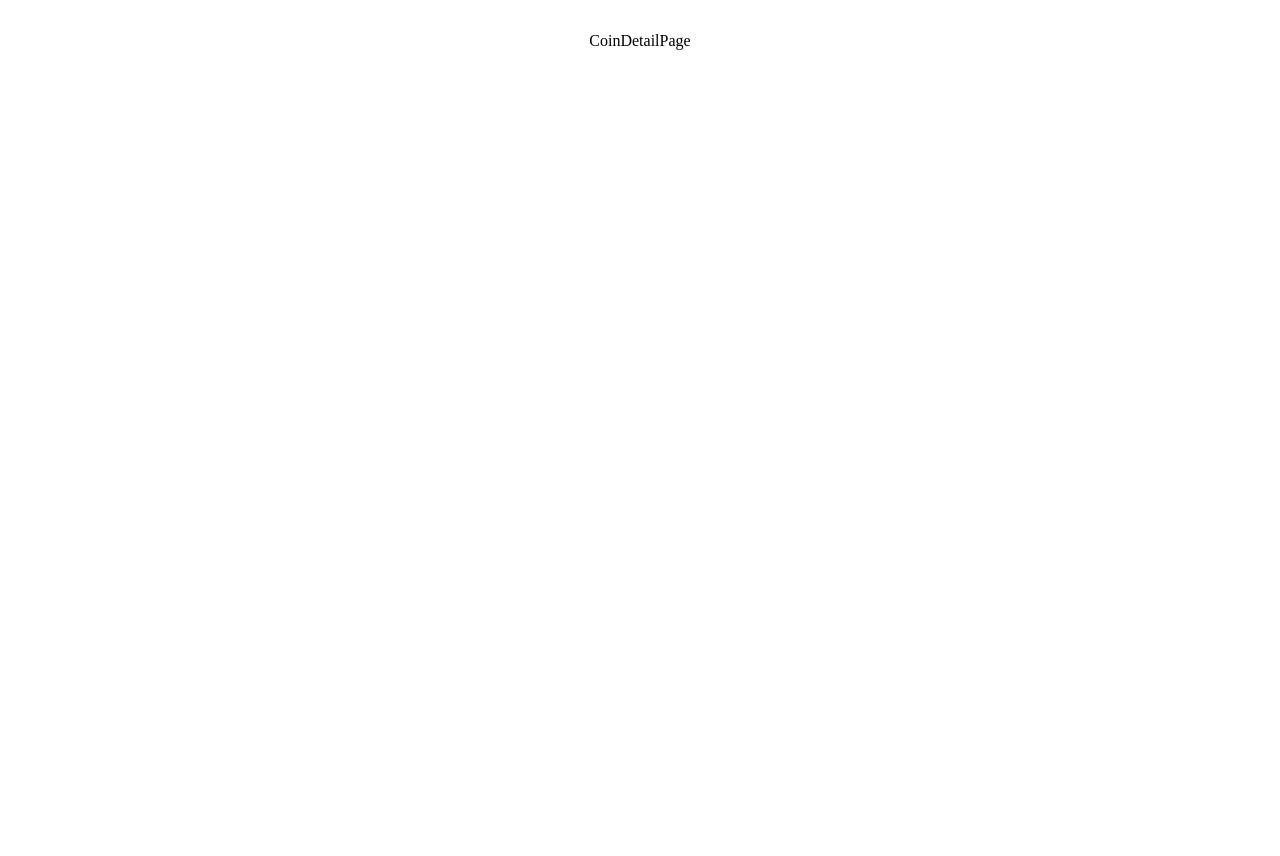
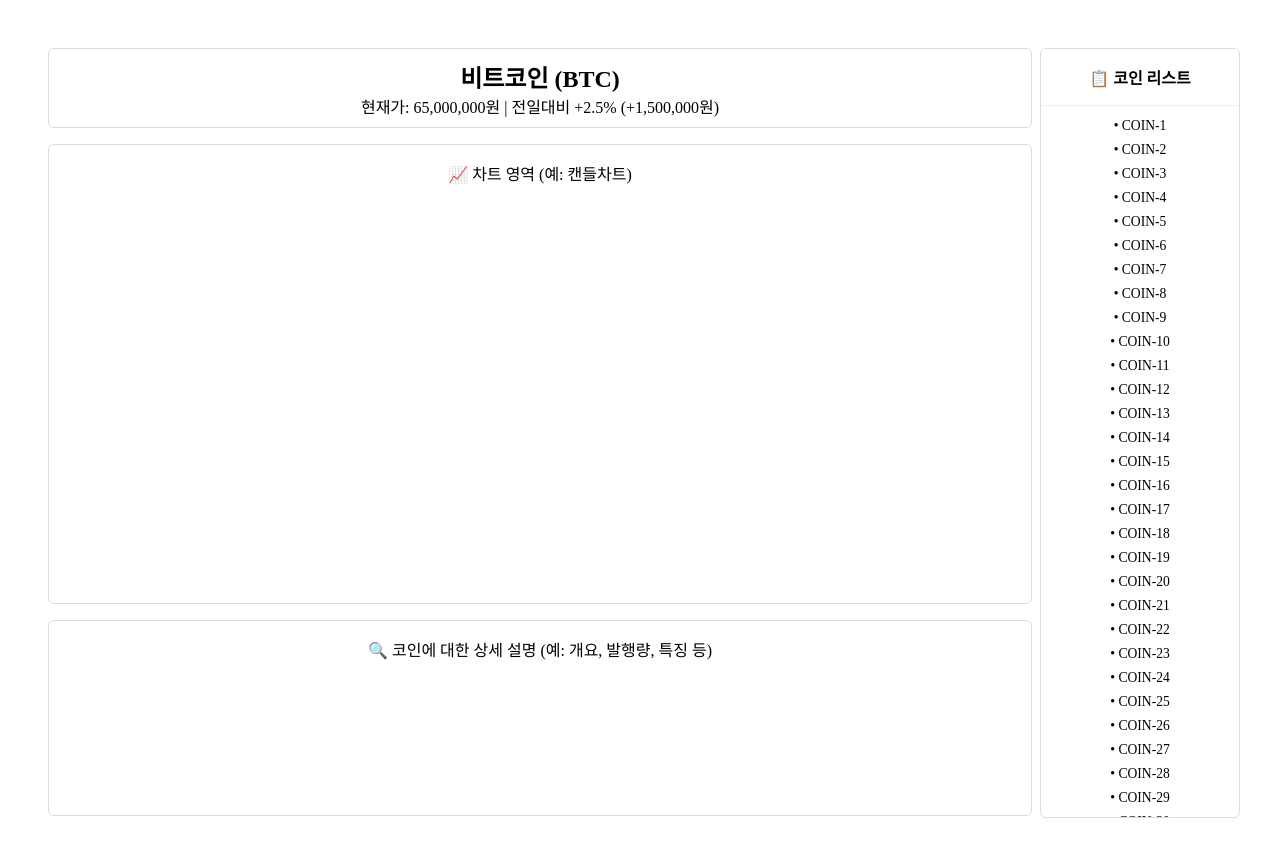
Before and after one commit to HarryKim24/upbit_api_test, a React (Vite) app: page /coin/1 in a window 1280 px wide. Shown: the top 856 px of the page. Before the commit the page ends 800 px from the top, so only its background shows below. Built offline with nearby package versions, Linux system fonts and the light colour scheme.

Commit message:
레이아웃 적용

```diff
--- /dev/null
+++ b/src/components/CoinChart.tsx
@@ -0,0 +1,16 @@
+const CoinChart = () => {
+  return (
+    <section
+      style={{
+        height: "460px",
+        border: "1px solid #ddd",
+        borderRadius: "6px",
+        padding: "1rem",
+      }}
+    >
+      <p>📈 차트 영역 (예: 캔들차트)</p>
+    </section>
+  );
+};
+
+export default CoinChart;
--- /dev/null
+++ b/src/components/CoinDescription.tsx
@@ -0,0 +1,17 @@
+const CoinDescription = () => {
+  return (
+    <section
+      style={{
+        flex: 1,
+        border: "1px solid #ddd",
+        borderRadius: "6px",
+        padding: "1rem",
+        overflowY: "auto",
+      }}
+    >
+      <p>🔍 코인에 대한 상세 설명 (예: 개요, 발행량, 특징 등)</p>
+    </section>
+  );
+};
+
+export default CoinDescription;
--- a/src/components/CoinDetail.tsx
+++ b/src/components/CoinDetail.tsx
@@ -1,9 +1,43 @@
+import CoinChart from "./CoinChart";
+import CoinDescription from "./CoinDescription";
+import CoinHeader from "./CoinHeader";
+import CoinListSidebar from "./CoinListSidebar";
+
 const CoinDetail = () => {
   return (
-    <div>
-      CoinDetailPage
+    <div
+      style={{
+        display: "flex",
+        height: "100vh",
+        padding: "1rem",
+        boxSizing: "border-box",
+      }}
+    >
+      <main
+        style={{
+          flex: 1,
+          display: "flex",
+          flexDirection: "column",
+          gap: "1rem",
+          boxSizing: "border-box",
+          overflow: "hidden",
+        }}
+      >
+        <CoinHeader />
+        <CoinChart />
+        <CoinDescription />
+      </main>
+
+      <aside
+        style={{
+          width: "200px",
+          paddingLeft: "0.5rem",
+        }}
+      >
+        <CoinListSidebar />
+      </aside>
     </div>
-  )
-}
+  );
+};
 
-export default CoinDetail
+export default CoinDetail;
--- /dev/null
+++ b/src/components/CoinHeader.tsx
@@ -0,0 +1,20 @@
+const CoinHeader = () => {
+  return (
+    <section
+      style={{
+        padding: "1rem",
+        border: "1px solid #ddd",
+        borderRadius: "6px",
+        height: "80px",
+        display: "flex",
+        flexDirection: "column",
+        justifyContent: "center",
+      }}
+    >
+      <h2>비트코인 (BTC)</h2>
+      <p>현재가: 65,000,000원 | 전일대비 +2.5% (+1,500,000원)</p>
+    </section>
+  );
+};
+
+export default CoinHeader;
--- /dev/null
+++ b/src/components/CoinListSidebar.tsx
@@ -0,0 +1,53 @@
+const CoinListSidebar = () => {
+  const dummyCoins = Array.from({ length: 150 }, (_, i) => `COIN-${i + 1}`);
+
+  return (
+    <div
+      style={{
+        display: "flex",
+        flexDirection: "column",
+        width: "200px",
+        border: "1px solid #ddd",
+        borderRadius: "6px",
+        boxSizing: "border-box",
+        overflow: "hidden",
+        height: "calc(100vh - 30px)",
+      }}
+    >
+      <div
+        style={{
+          padding: "1rem 0.5rem",
+          borderBottom: "1px solid #eee",
+          backgroundColor: "#fff",
+          flexShrink: 0,
+        }}
+      >
+        <h3 style={{ fontSize: "1rem", margin: 0 }}>📋 코인 리스트</h3>
+      </div>
+
+      <div
+        style={{
+          flex: 1,
+          overflowY: "auto",
+          padding: "0.5rem",
+        }}
+      >
+        <ul
+          style={{
+            listStyle: "none",
+            fontSize: "0.85rem",
+            margin: 0,
+          }}
+        >
+          {dummyCoins.map((coin, idx) => (
+            <li key={idx} style={{ padding: "0.25rem 0" }}>
+              • {coin}
+            </li>
+          ))}
+        </ul>
+      </div>
+    </div>
+  );
+};
+
+export default CoinListSidebar;
```
